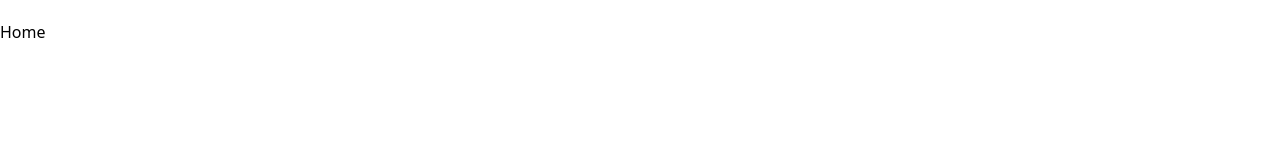
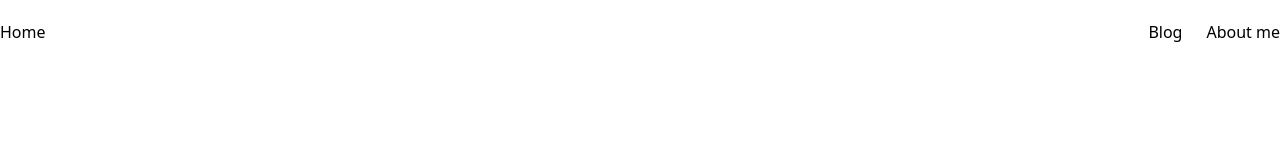
Before and after one commit to lucasadrianof/personal-blog-nextjs, a Next.js app: page / in a window 1280 px wide. Shown: the top 160 px of the page. Built offline with nearby package versions, Linux system fonts and the light colour scheme.

Commit message:
feat: header with links

```diff
--- a/src/app/components/Header.tsx
+++ b/src/app/components/Header.tsx
@@ -3,19 +3,22 @@ import { FontAwesomeIcon } from "@fortawesome/react-fontawesome";
 import Link from "next/link";
 
 const Header = () => (
-  <div className="container flex items-center justify-between">
+  <nav className="container flex items-center justify-between">
     <div>
       <Link className="w-24 lg:w-48" href="/">Home</Link>
     </div>
     <div className="hidden lg:block">
-      {/* menu items for mobile */}
+      <ul className="flex items-center">
+        <li className="pl-6"><Link href="/blog">Blog</Link></li>
+        <li className="pl-6"><Link href="/about">About me</Link></li>
+      </ul>
     </div>
     <div className="block lg:hidden">
       <button className="w-5">
         <FontAwesomeIcon className="text-4xl text-black" icon={faBars} />
       </button>
     </div>
-  </div>
+  </nav>
 )
 
 export default Header
--- a/src/app/layout.tsx
+++ b/src/app/layout.tsx
@@ -8,7 +8,9 @@ export default function RootLayout({
   return (
     <html lang="en">
       <head />
-      <body>{children}</body>
+      <body className="overflow-hidden max-h-screen">
+        {children}
+      </body>
     </html>
   )
 }
--- a/src/app/page.tsx
+++ b/src/app/page.tsx
@@ -2,8 +2,8 @@ import Header from "./components/Header"
 
 export default function Home() {
   return (
-    <div id="main" className="relative">
-      <div className="w-full top-0 py-3 sm:py-5 absolute">
+    <div id="main">
+      <div className="flex justify-center w-full top-0 py-3 sm:py-5 absolute">
         <Header />
       </div>
     </div>
```
